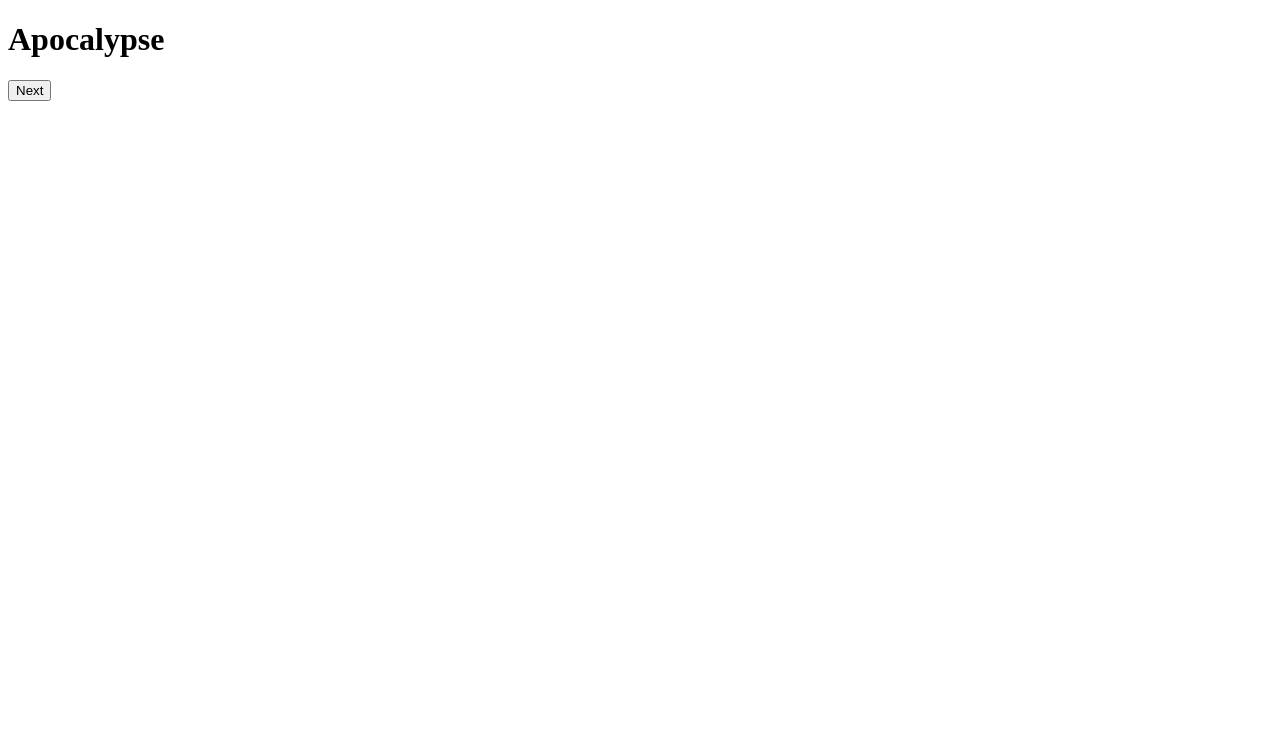
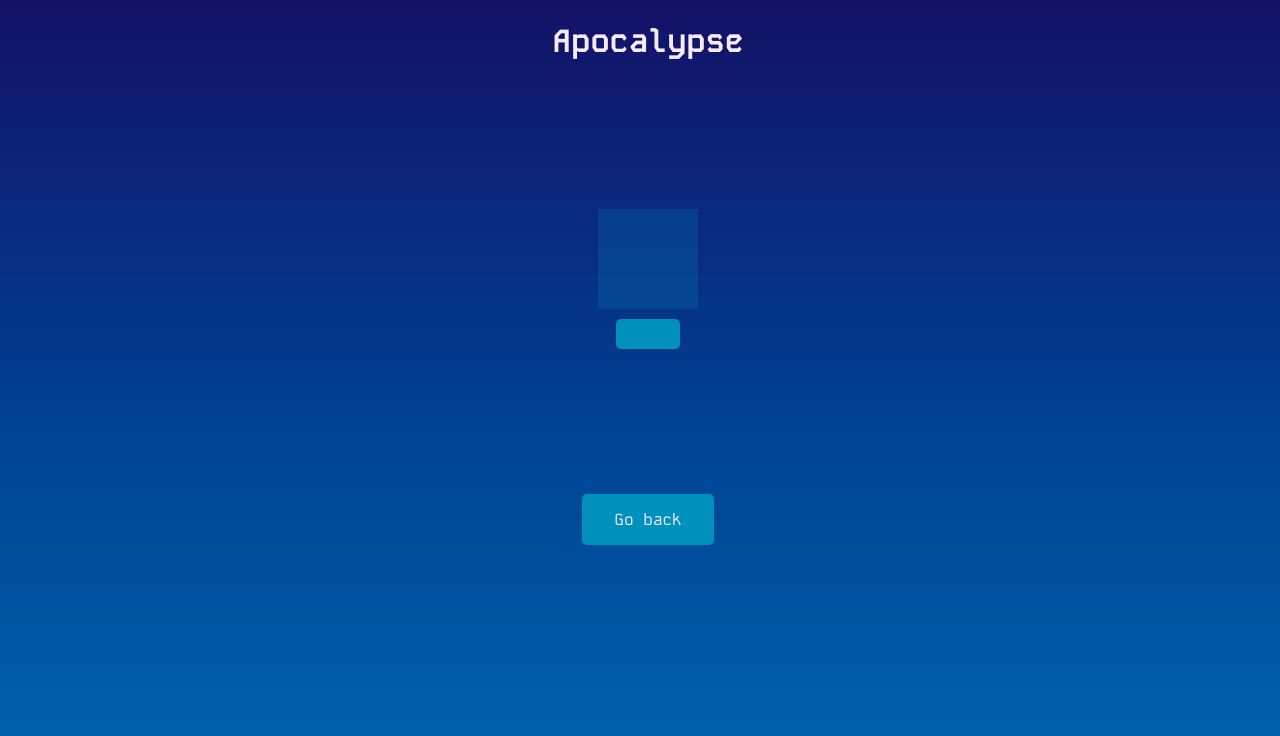
Before and after one commit to Swiftsaa/Destiny-Trails, a plain HTML site: page Apocalypse/apocalypse.html in a window 1280 px wide. Drawn offline with Linux system fonts and the light colour scheme.

Commit message:
added new files, changed font

```diff
--- a/Apocalypse/apocalypse.css
+++ b/Apocalypse/apocalypse.css
@@ -1,9 +1,50 @@
-
-
-.jakeLines {
-    color: blue;
+@font-face {
+font-family: KodeMono;
+src: url(/KodeMono.ttf);
 }
 
-.sisterLines {
-    color: green;
+body {
+font-family: KodeMono;
+text-align: center;
+color: #F7EBFF;
+background: linear-gradient(#131166, #004092, #0069AF);
+width: 100%;
+min-height: 100vh;
 }
+
+button {
+color: inherit;
+background-color: #0090BC;
+border: none;
+border-radius: 5px;
+padding: 15px 32px;
+margin: 10px;
+text-align: center;
+font-size: inherit;
+font-family: inherit;
+cursor: pointer;
+transition: .5s;
+}
+
+button:hover {
+background-color: #00B7BF;
+box-shadow: 0 0 5px #00B7BF;
+}
+
+#story {
+margin: 0 10%;
+padding: 50px;
+background-color: #0090bc34;
+}
+
+.container {
+display: flex;
+flex-direction: column;
+justify-content: center;
+align-items: center;
+height: 50vh;
+}
+
+a {
+color: inherit;
+}
--- a/Apocalypse/apocalypse.html
+++ b/Apocalypse/apocalypse.html
@@ -3,20 +3,25 @@
 <head>
     <meta charset="UTF-8">
     <meta name="viewport" content="width=device-width, initial-scale=1.0">
-    <title>Apocalyplse</title>
+    <link rel="stylesheet" href="apocalypse.css">
+    <title>Apocalypse</title>
 </head>
 <body>
     <h1>Apocalypse</h1>
+    <div class="container">
         <div id="story">
+            <!-- text -->
+        </div>
+        <div id="options">
+          <button onclick="chooseOption(1)"></button>
+        </div>
+      </div>
 
-        </div>
+      <a href="/index.html">
+        <button>Go back</button>
+      </a>
 
-        <div id="options">
-            <button onclick="chooseOption(1)">Next</button>
-          </div>
-        </div>
-    <div class="container">
-
-    </div>
+    <!-- Script -->
+    <script src="apocalypse.js"></script>
 </body>
 </html>
--- a/Escape Game/escape.css
+++ b/Escape Game/escape.css
@@ -1,35 +1,40 @@
+@font-face {
+  font-family: KodeMono;
+  src: url(/KodeMono.ttf);
+}
+
 body {
-  font-family: 'Courier New', Courier, monospace;
+  font-family: KodeMono;
   text-align: center;
-  color: rgb(186,223,245);
-  background-color: rgb(4,36,85);
+  color: #F7EBFF;
+  background: linear-gradient(#131166, #004092, #0069AF);
+  width: 100%;
+  min-height: 100vh;
 }
 
 button {
-  background-color: rgb(82,124,171);
+  color: inherit;
+  background-color: #0090BC;
   border: none;
   border-radius: 5px;
-  color: rgb(186,223,245);
   padding: 15px 32px;
   margin: 10px;
   text-align: center;
-  font-size: 16px;
+  font-size: inherit;
   font-family: inherit;
   cursor: pointer;
   transition: .5s;
 }
 
 button:hover {
-  background-color: rgb(186,223,245);
-  color: rgb(82,124,171);
-  box-shadow: 0 0 5px 5px rgb(186,223,245);
+  background-color: #00B7BF;
+  box-shadow: 0 0 5px #00B7BF;
 }
 
 #story {
   margin: 5% 10%;
-  box-shadow: 0 0 5px 5px rgb(10, 10, 53);
   padding: 50px;
-  background-color: rgb(82,124,171);
+  background-color: #0090bc34;
 }
 
 .container {
@@ -40,10 +45,6 @@ button:hover {
   height: 90vh;
 }
 
-.link {
-  position: absolute;
-  bottom: 0;
-  left: 0;
-  right: 0;
-  text-align: center; /* If you want to center the link */
+a {
+  color: inherit;
 }
--- a/style.css
+++ b/style.css
@@ -1,42 +1,42 @@
-.root {
-    --blue: #131166;
-    --purple: #524574;
-    --palette-white: #F7EBFF;
+@font-face {
+    font-family: KodeMono;
+    src: url(KodeMono.ttf);
 }
+
 body {
-    font-family: 'Courier New', Courier, monospace;
+    font-family: KodeMono;
     text-align: center;
-    color: var(--palette-white);
-    background-color: rgb(4,36,85);
+    color: #F7EBFF;
+    background: linear-gradient(#131166, #004092, #0069AF);
     width: 100%;
     min-height: 100vh;
-    display: grid;
 }
 
 button {
-    background-color: rgb(82,124,171);
+    color: inherit;
+    background-color: #0090BC;
     border: none;
     border-radius: 5px;
-    color: rgb(186,223,245);
     padding: 15px 32px;
     margin: 10px;
     text-align: center;
-    font-size: 16px;
+    font-size: inherit;
     font-family: inherit;
     cursor: pointer;
     transition: .5s;
 }
 
 button:hover {
-    background-color: rgb(186,223,245);
-    color: rgb(82,124,171);
-    box-shadow: 0 0 5px 5px rgb(186,223,245);
+    background-color: #00B7BF;
+    box-shadow: 0 0 5px #00B7BF;
 }
 
 .container {
     display: flex;
     flex-direction: column;
     justify-content: center;
+    flex-wrap: wrap;
+    height: 90vh;
 }
 
 .link {
@@ -52,5 +52,5 @@ a {
 }
 
 a:visited {
-    color: grey;
+    color: inherit;
 }
```
Also changed, not shown: KodeMono.ttf (added).
